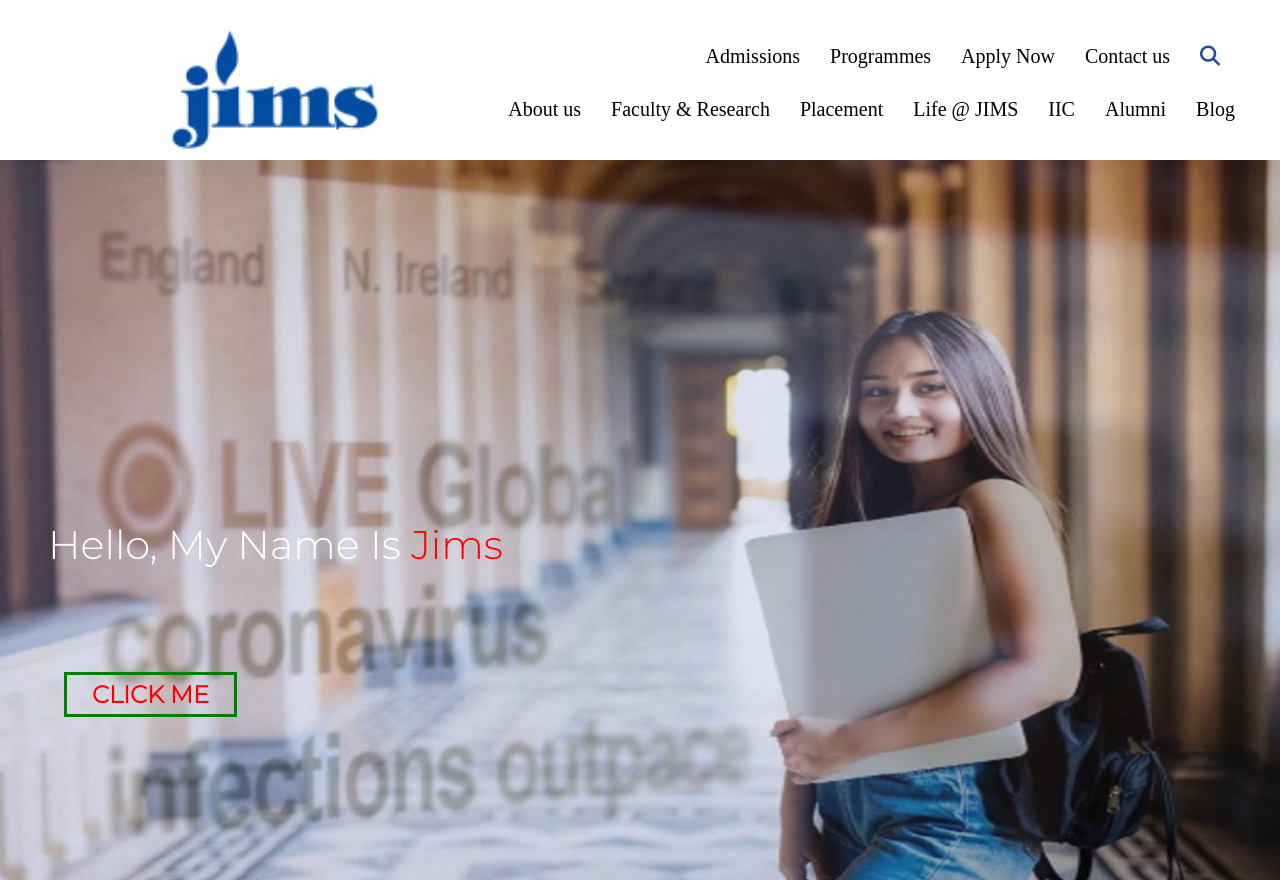
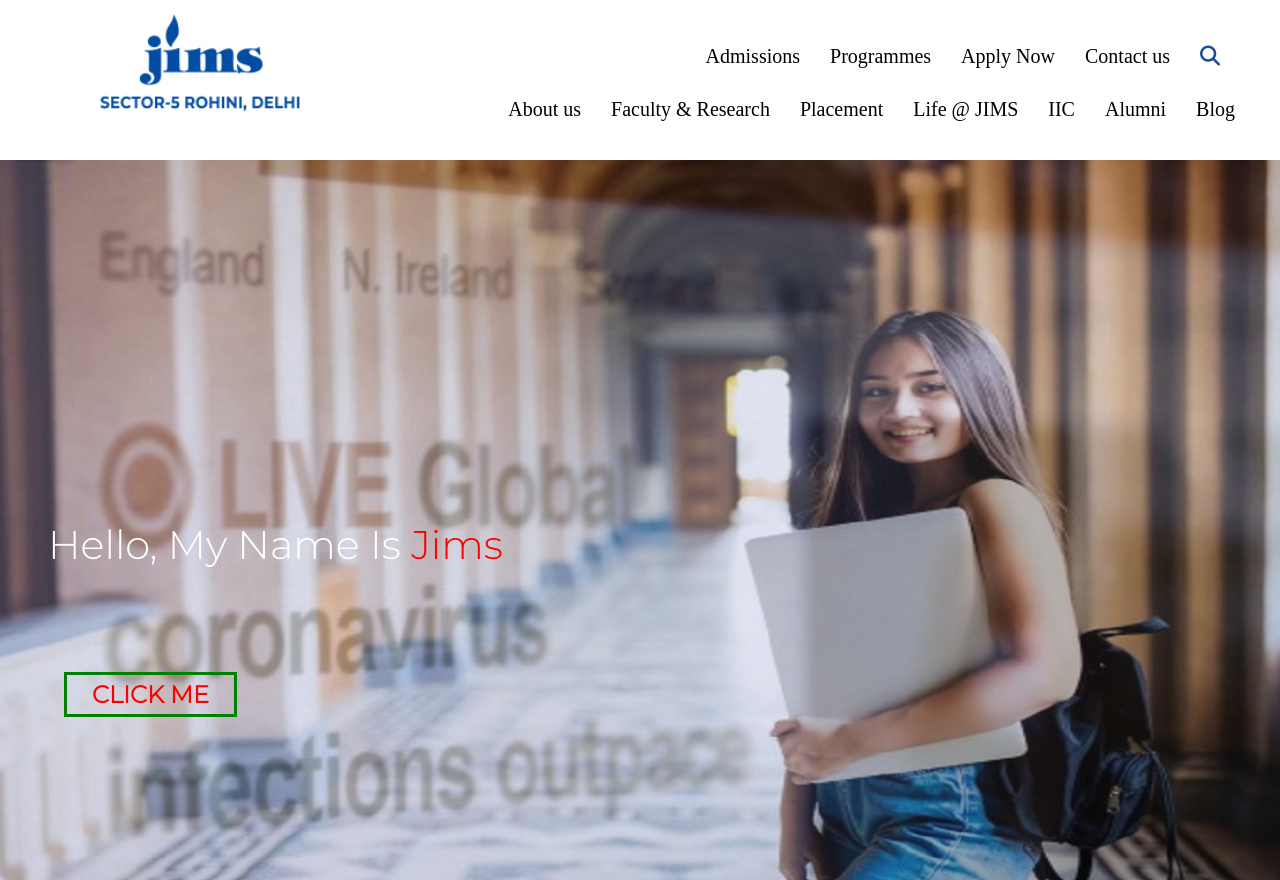
Before and after one commit to Charlie829030/jims, a plain HTML site: page index.html in a window 1280 px wide. Shown: the top 880 px of the page. Drawn offline with Linux system fonts and the light colour scheme; a web font is replaced by a local one.

Commit message:
Update jims.css

```diff
--- a/jims.css
+++ b/jims.css
@@ -1034,9 +1034,11 @@ text-align: center;
   justify-content: space-between;
 }
 
-#navbar .logo{
-  margin-top: -20px;
+#navbar .logo .lg{
+  margin-top: -28px;
   margin-left: 100px;
+  width: 200px;
+  height: 150px;
 }
 
 #navbar .name ul{
```
